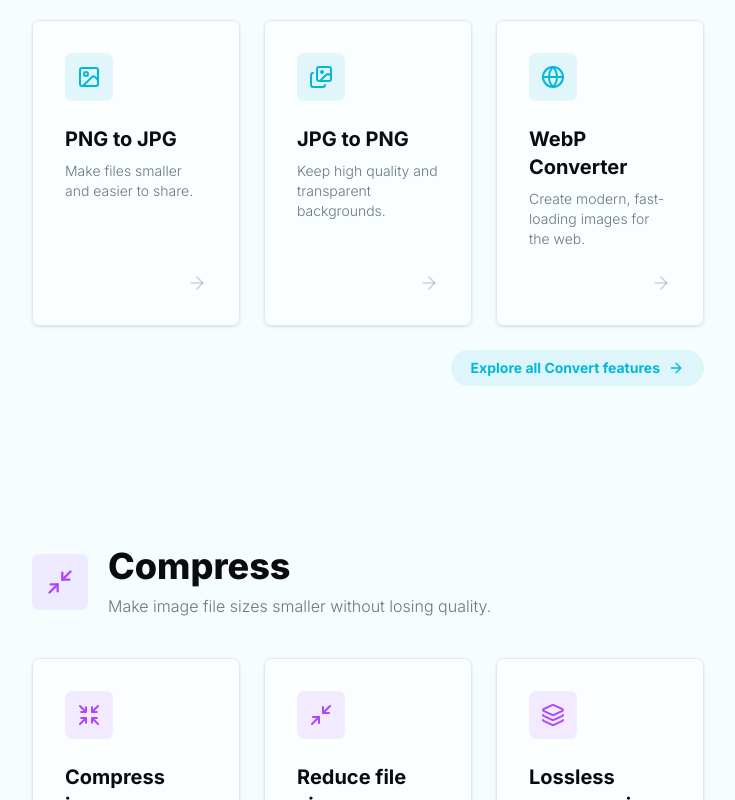
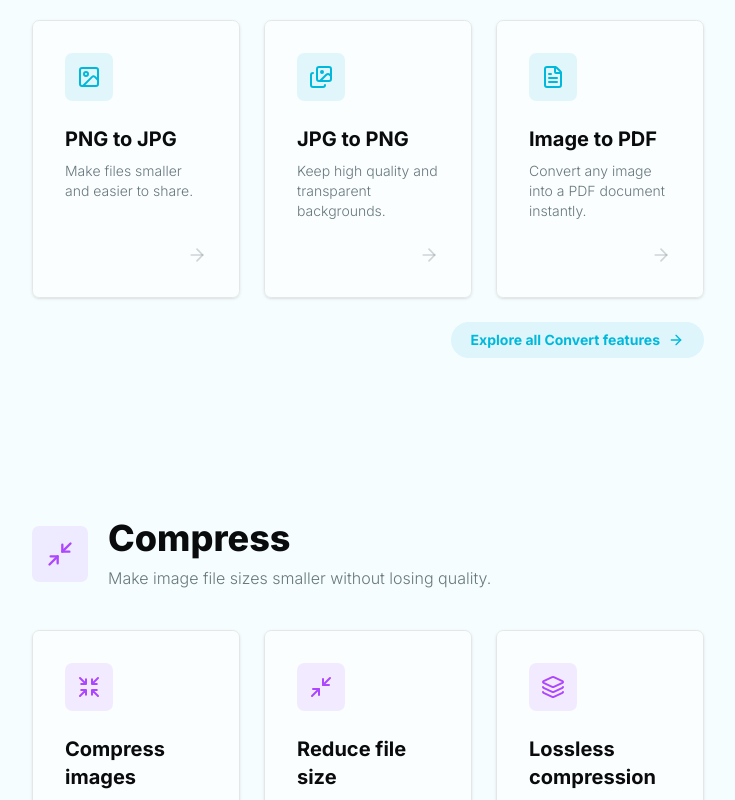
Before and after one commit to AnandKumar2002/parvion-image-converter, a Next.js app: page / in a window 1280 px wide. Shown: the part 1480-2280 px from the top of the page, without its empty margins (272-1007 px from the left). Built offline with nearby package versions, Linux system fonts and the light colour scheme; no server answers.

Commit message:
feat: configure image-to-pdf metadata, highlights, and tool guides

```diff
--- a/src/data/features.ts
+++ b/src/data/features.ts
@@ -4,9 +4,10 @@ export const features: Feature[] = [
   // Convert
   { id: "feat_png-to-jpg", categorySlug: "convert", name: "PNG to JPG", slug: "png-to-jpg", description: "Make files smaller and easier to share.", icon: "lucide:image", highlight: true, isActive: true, order: 0, uiType: "converter" },
   { id: "feat_jpg-to-png", categorySlug: "convert", name: "JPG to PNG", slug: "jpg-to-png", description: "Keep high quality and transparent backgrounds.", icon: "lucide:images", highlight: true, isActive: true, order: 1, uiType: "converter" },
-  { id: "feat_webp-converter", categorySlug: "convert", name: "WebP Converter", slug: "webp-converter", description: "Create modern, fast-loading images for the web.", icon: "lucide:globe", highlight: true, isActive: true, order: 2, uiType: "converter" },
+  { id: "feat_webp-converter", categorySlug: "convert", name: "WebP Converter", slug: "webp-converter", description: "Create modern, fast-loading images for the web.", icon: "lucide:globe", highlight: false, isActive: true, order: 2, uiType: "converter" },
   { id: "feat_svg-to-png", categorySlug: "convert", name: "SVG to PNG", slug: "svg-to-png", description: "Rasterize vector graphics easily.", icon: "lucide:shapes", highlight: false, isActive: true, order: 3, uiType: "converter" },
   { id: "feat_gif-to-mp4", categorySlug: "convert", name: "GIF to MP4", slug: "gif-to-mp4", description: "Convert animations to video files.", icon: "lucide:film", highlight: false, isActive: true, order: 4, uiType: "converter" },
+  { id: "feat_image-to-pdf", categorySlug: "convert", name: "Image to PDF", slug: "image-to-pdf", description: "Convert any image into a PDF document instantly.", icon: "lucide:file-text", highlight: true, isActive: true, order: 5, uiType: "image-to-pdf" },
 
   // Compress
   { id: "feat_compress-images", categorySlug: "compress", name: "Compress images", slug: "compress-images", description: "Quickly shrink image file sizes.", icon: "lucide:shrink", highlight: true, isActive: true, order: 0, uiType: "compressor" },
@@ -18,8 +19,8 @@ export const features: Feature[] = [
   { id: "feat_background-remover", categorySlug: "tools", name: "Background Remover", slug: "background-remover", description: "Instantly remove image backgrounds using AI, right in your browser.", icon: "lucide:eraser", highlight: true, isActive: true, order: 1, uiType: "remove-bg" },
   { id: "feat_crop-images", categorySlug: "tools", name: "Crop images", slug: "crop-images", description: "Cut out parts of the image you don't need.", icon: "lucide:crop", highlight: true, isActive: true, order: 2, uiType: "editor" },
   { id: "feat_resize-images", categorySlug: "tools", name: "Resize images", slug: "resize-images", description: "Make your image larger or smaller.", icon: "lucide:expand", highlight: true, isActive: true, order: 3, uiType: "editor" },
-  { id: "feat_aspect-ratio", categorySlug: "tools", name: "Change aspect ratio", slug: "aspect-ratio", description: "Change the shape to fit social media.", icon: "lucide:monitor", highlight: true, isActive: true, order: 4, uiType: "editor" },
-  { id: "feat_watermark", categorySlug: "tools", name: "Add Watermark", slug: "watermark", description: "Protect your images with a custom watermark.", icon: "lucide:stamp", highlight: true, isActive: true, order: 5, uiType: "editor" },
+  { id: "feat_aspect-ratio", categorySlug: "tools", name: "Change aspect ratio", slug: "aspect-ratio", description: "Change the shape to fit social media.", icon: "lucide:monitor", highlight: false, isActive: true, order: 4, uiType: "editor" },
+  { id: "feat_watermark", categorySlug: "tools", name: "Add Watermark", slug: "watermark", description: "Protect your images with a custom watermark.", icon: "lucide:stamp", highlight: false, isActive: true, order: 5, uiType: "editor" },
   { id: "feat_rotate-images", categorySlug: "tools", name: "Rotate images", slug: "rotate-images", description: "Turn your image left or right.", icon: "lucide:rotate-cw", highlight: false, isActive: true, order: 6, uiType: "editor" },
   { id: "feat_flip-images", categorySlug: "tools", name: "Flip images", slug: "flip-images", description: "Flip your image like a mirror.", icon: "lucide:flip-horizontal", highlight: false, isActive: true, order: 7, uiType: "editor" },
   { id: "feat_size-checker", categorySlug: "tools", name: "Image size checker", slug: "size-checker", description: "See exactly how big your file is.", icon: "lucide:info", highlight: false, isActive: true, order: 8, uiType: "editor" },
@@ -27,6 +28,5 @@ export const features: Feature[] = [
   { id: "feat_image-filters", categorySlug: "tools", name: "Image Filters", slug: "image-filters", description: "Apply beautiful filters like grayscale, sepia, and vintage to your photos.", icon: "lucide:sparkles", highlight: true, isActive: true, order: 10, uiType: "filters" },
 
   // --- IN PROGRESS: Unfinished Features (isActive: false) ---
-  { id: "feat_image-to-pdf", categorySlug: "convert", name: "Image to PDF", slug: "image-to-pdf", description: "Convert any image into a PDF document instantly.", icon: "lucide:file-text", highlight: false, isActive: false, isComingSoon: true, order: 11, uiType: "converter" },
   { id: "feat_add-text", categorySlug: "tools", name: "Add Text to Image", slug: "add-text", description: "Add custom text, captions, and labels on top of your images.", icon: "lucide:type", highlight: false, isActive: false, isComingSoon: true, order: 12, uiType: "editor" },
 ];
--- a/src/data/toolContent.ts
+++ b/src/data/toolContent.ts
@@ -179,5 +179,37 @@ export const toolContents: Record<string, ToolGuide> = {
       }
     ],
     privacyNotes: "All visual calculations and photo filters run 100% inside your browser session. Photos never touch remote servers."
+  },
+  "image-to-pdf": {
+    title: "Convert Images to PDF",
+    steps: [
+      "Upload or drop one or multiple images onto the workspace.",
+      "Manage pages by reordering them or removing unneeded pages.",
+      "Select a page and go to the Layout tab to customize its size, margins, and image alignment, or copy it to all pages.",
+      "Set document metadata such as Title and Author in the Metadata tab.",
+      "Click 'Export PDF' to download the compiled PDF document directly to your device."
+    ],
+    features: [
+      "Multi-Page Compilation: Combine multiple images of various formats into a single, cohesive PDF document.",
+      "Per-Page Customization: Configure different page sizes (A4, Letter, Legal, Fit), margins, and alignments for each individual page.",
+      "Interactive Page Ordering: Reorder pages easily with dedicated Up/Down buttons or delete pages in one click.",
+      "Embedded Metadata: Personalize your PDF file by injecting custom document title and author names into the file metadata.",
+      "100% Offline Generation: PDF building is performed entirely inside your browser's sandboxed environment, keeping your files safe."
+    ],
+    faqs: [
+      {
+        question: "Is there a limit to how many images I can merge into a single PDF?",
+        answer: "There are no arbitrary software limits. Since the PDF is generated completely in your browser using your local device memory, you can easily compile dozens of images into a single PDF."
+      },
+      {
+        question: "Can I use images of different sizes in the same PDF?",
+        answer: "Yes, you can. You can configure each page individually—for example, setting some to match the original image size ('Fit') and others to A4 or Letter, or use the 'Apply to All' button to standardize them."
+      },
+      {
+        question: "Does this tool upload my documents to any server?",
+        answer: "No. All conversion operations and PDF rendering happen locally on your computer. Your files never leave your device, ensuring maximum privacy and security."
+      }
+    ],
+    privacyNotes: "Your files are processed 100% locally in your browser. No data is sent to our servers."
   }
 };
```
